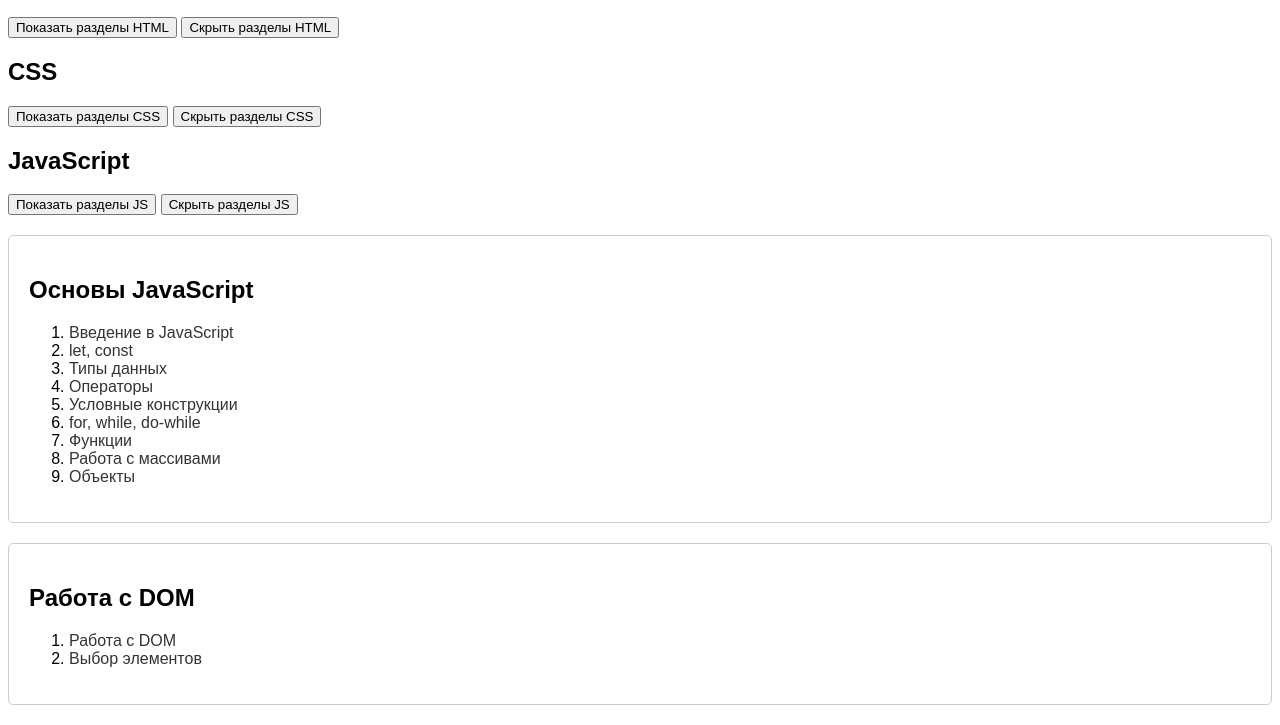
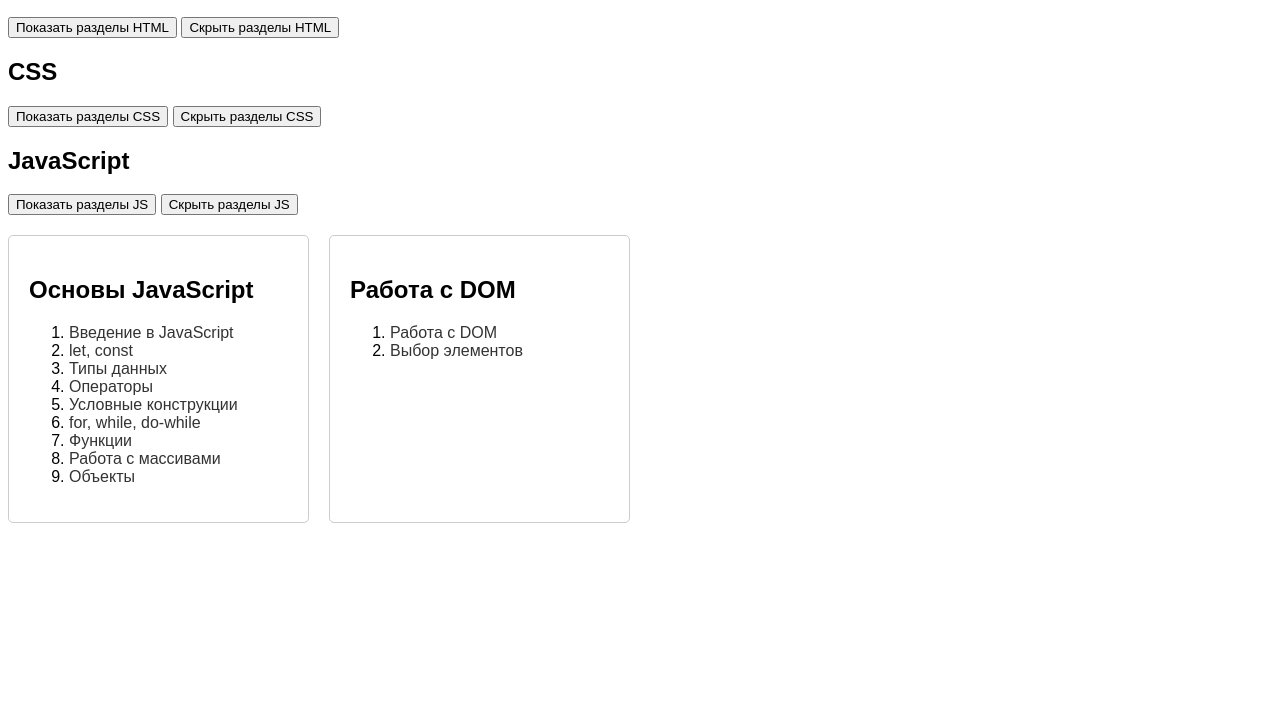
Before and after one commit to AndrewSkow11/FrontCode, a plain HTML site: page index.html in a window 1280 px wide. Shown: the part 111-836 px from the top of the page. After the commit the page ends 800 px from the top, so only its background shows below. Drawn offline with Linux system fonts and the light colour scheme.

Commit message:
index_grid

```diff
--- a/index.html
+++ b/index.html
@@ -5,15 +5,19 @@
     <meta name="viewport" content="width=device-width, initial-scale=1.0" />
     <title>Document</title>
     <style>
+
       #html {
         display: none;
+
       }
       #css {
         display: none;
       }
       #js {
-        display: block;
+        display: grid;
         /* display: none; */
+        grid-template-columns: repeat(auto-fill, minmax(300px, 1fr));
+        gap: 20px;
       }
 
       body {
@@ -46,6 +50,7 @@
         font-size: 120%;
         transition: 1s ease-in-out;
       }
+
     </style>
   </head>
   <body>
@@ -59,7 +64,7 @@
       Скрыть разделы HTML
     </button>
     <br />
-    <div id="html">
+    <div id="html" class="html">
       <div class="module">
         <h2>Основы HTML</h2>
         <ol>
```
